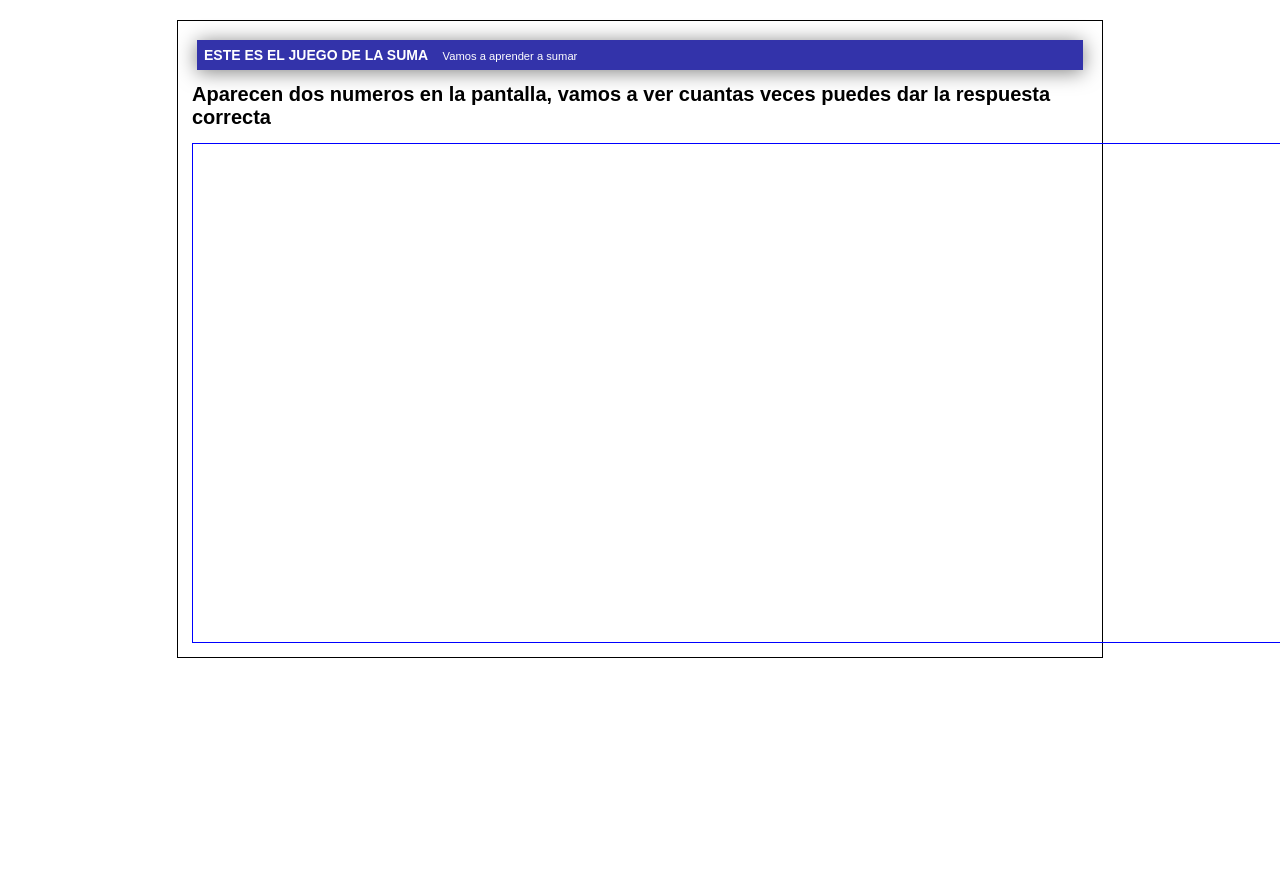
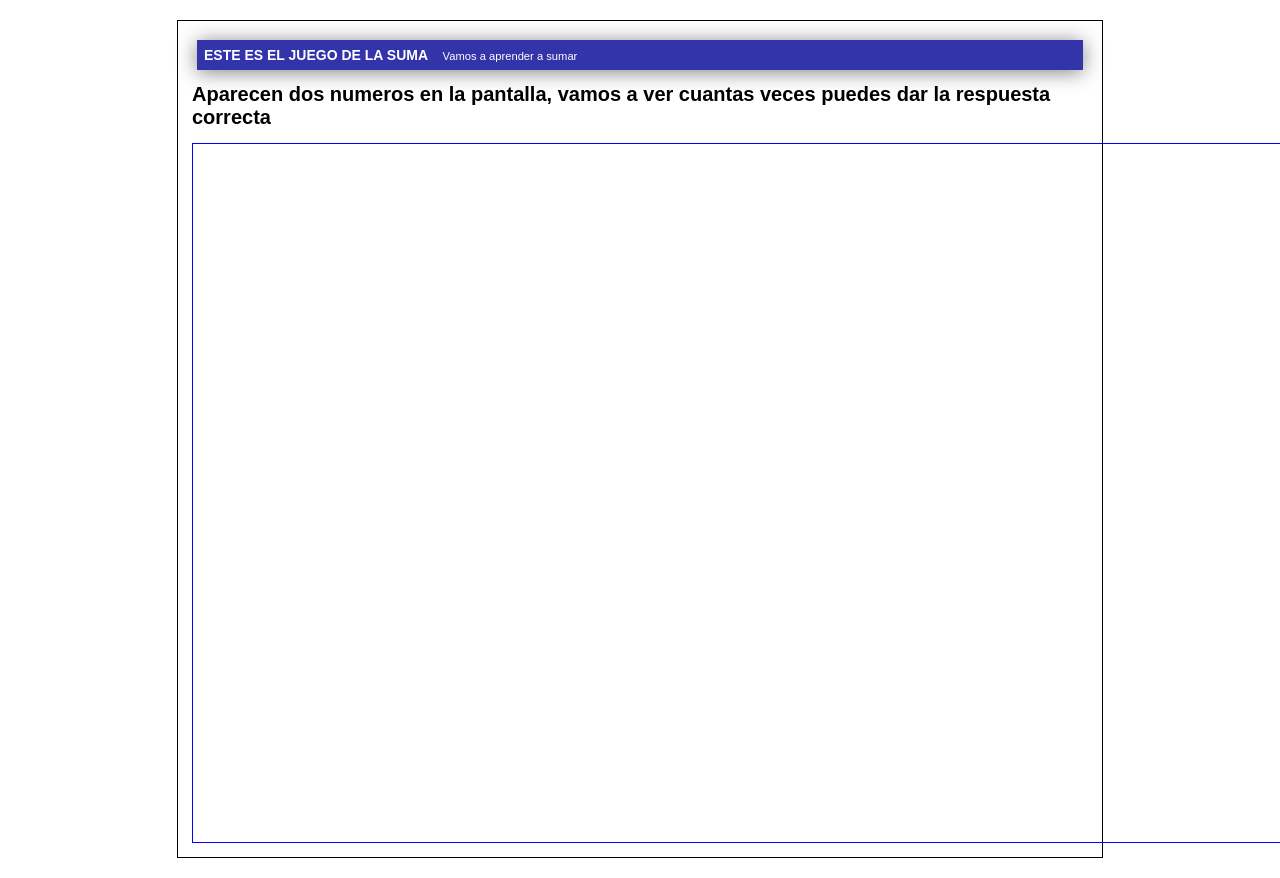
Before and after one commit to andresjmendezp/JuegoDeLaSuma, a plain HTML site: page JuegoDelaSuma.html in a window 1280 px wide. Shown: the top 878 px of the page. Before the commit the page ends 800 px from the top, so only its background shows below. Drawn offline with Linux system fonts and the light colour scheme.

Commit message:
Se ingreso las imagenes del 1 y 9 pero no las dibuja

```diff
--- a/JuegoDelaSuma.html
+++ b/JuegoDelaSuma.html
@@ -12,7 +12,7 @@
             <div id="post">
             <h1>Aparecen dos numeros en la pantalla, vamos a ver cuantas veces puedes dar la respuesta correcta</h1>
           </div>
-          <canvas width="1200" height="500" id="Tablero"></canvas>
+          <canvas width="1200" height="700" id="Tablero"></canvas>
         </div>
      <script src="jdelasuma.js">
      </script>
--- a/jdelasuma.js
+++ b/jdelasuma.js
@@ -1,14 +1,34 @@
+var imagenes = [];
+imagenes ["1"]="uno.png"
+imagenes ["9"]="nueve.png"
+
+class Numero
+{
+  constructor(v)
+  {
+    this.valor=v;
+    this.imagen = new Image();
+
+    this.imagen.src =imagenes[this.valor];
+  }
+}
+
 var vp= document.getElementById("Tablero");
 var papel= vp.getContext("2d");
 
 
 dibujarLinea("blue",0,0,1200,0,papel);
-dibujarLinea("blue",1200,0,1200,500,papel);
-dibujarLinea("blue",1200,500,0,500,papel);
-dibujarLinea("blue",0,500,0,0,papel);
+dibujarLinea("blue",1200,0,1200,700,papel);
+dibujarLinea("blue",1200,700,0,700,papel);
+dibujarLinea("blue",0,700,0,0,papel);
 
+var numeros=[];
+numeros.push(new Numero(1));
+numeros.push(new Numero(9));
 
-
+console.log("Antes de cargar la imagen");
+papel.drawImage(numeros[0].imagen,0,0);
+console.log("Despues de cargar la imagen");
 
 function dibujarLinea(color,xinicial,yinicial,xfinal,yfinal,lienzo)
 {
@@ -23,3 +43,10 @@ function dibujarLinea(color,xinicial,yinicial,xfinal,yfinal,lienzo)
 
 
 }
+
+function aleatorio(min,maxi)
+{
+  var resultado;
+  resultado= Math.floor(Math.random()*(maxi-min+1))+min;
+  return resultado;
+}
```
